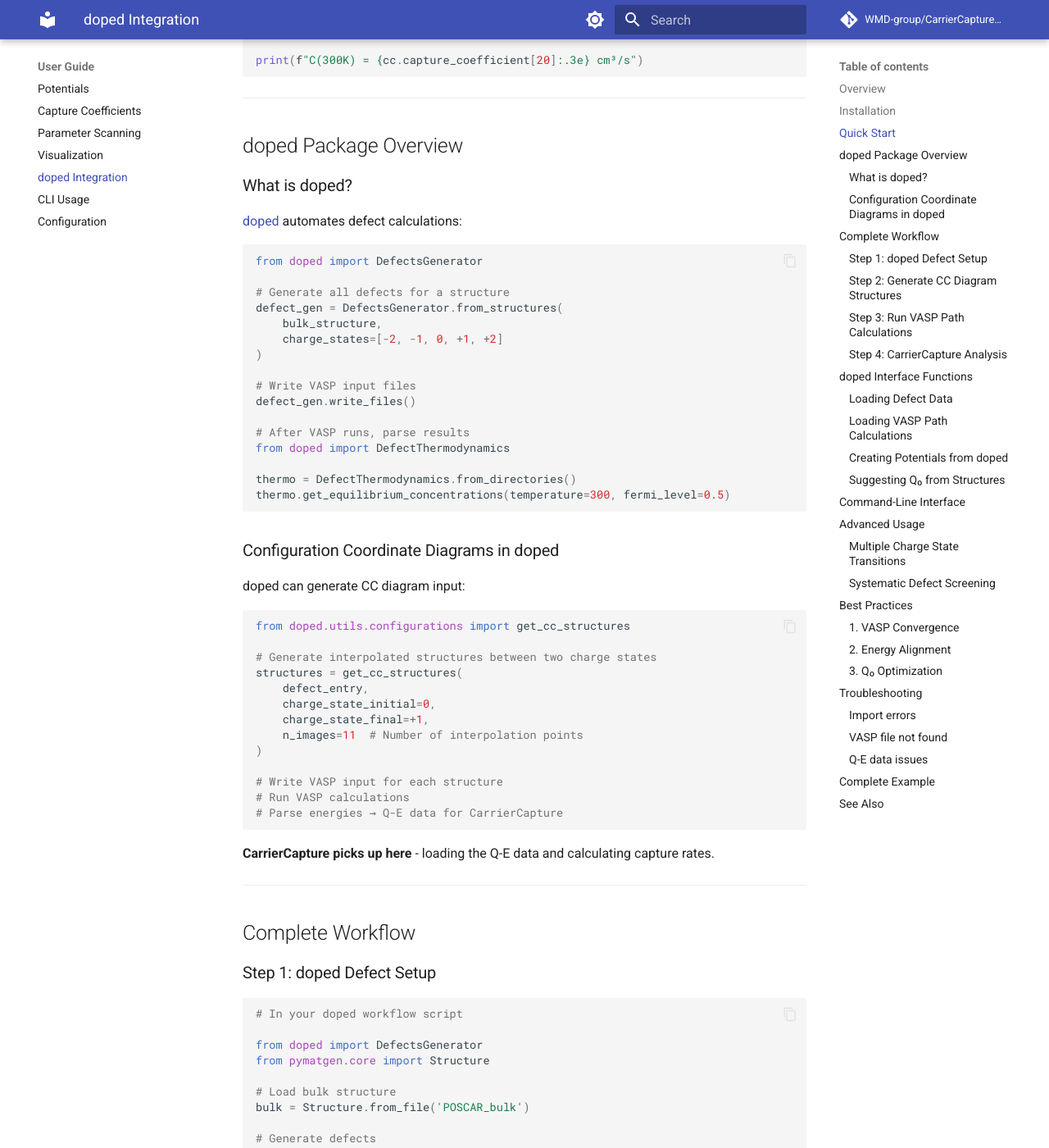
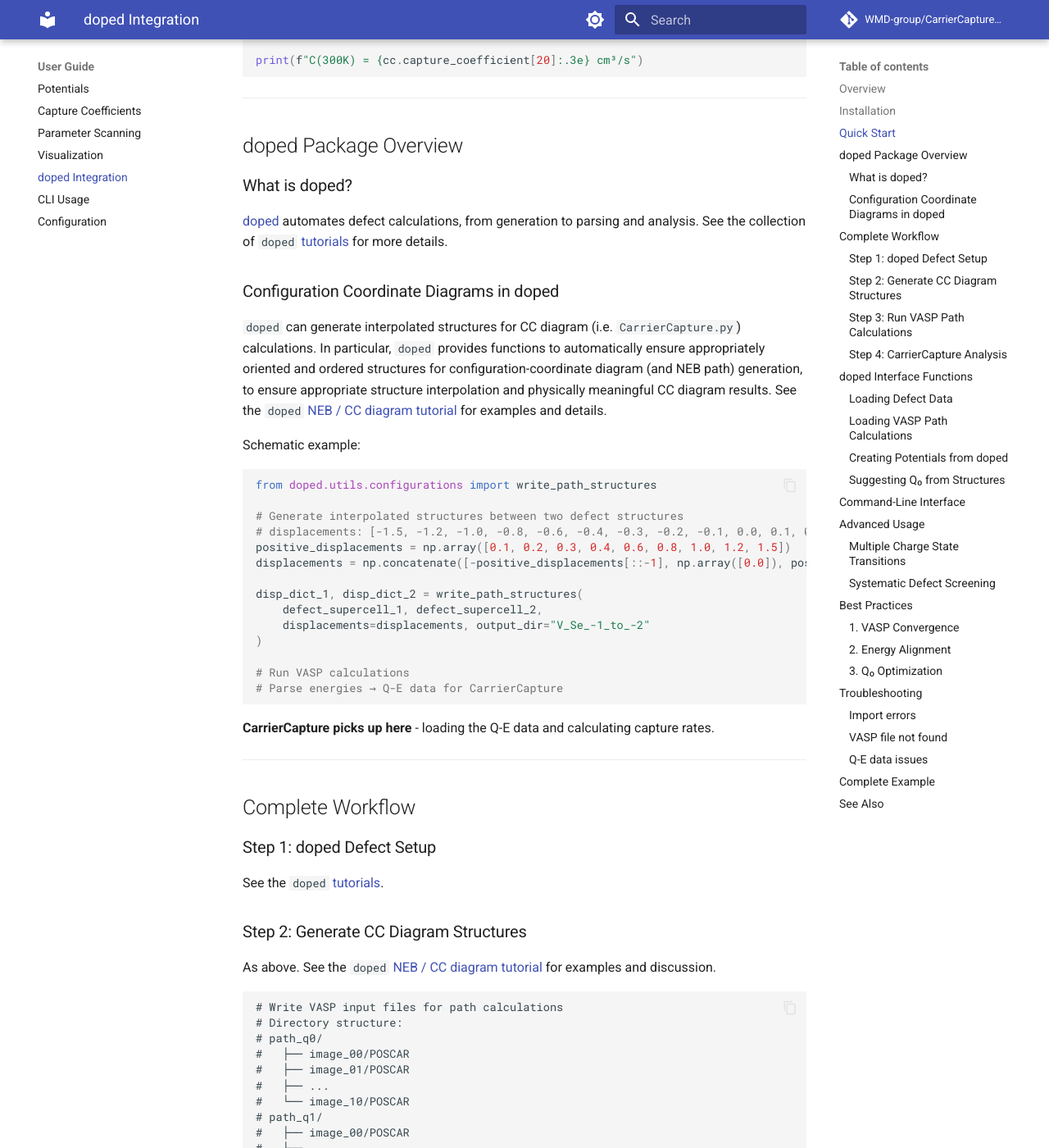
Before and after one commit to WMD-group/CarrierCapture.py, an MkDocs documentation site: the page built from docs/user-guide/doped-integration.md, in a window 1280 px wide and 1400 px high, scrolled down 1629 px. Shown: the whole window at 82% size. Built offline with MkDocs 1.6.1 and Material for MkDocs 9.7.7, drawn with Linux system fonts in a browser that asks for light colours; comment, search, counter and statistics services are not loaded; some of the changed text lies outside the part shown.

Commit message:
Update `doped` references and remove some hallucinated code

````diff
--- a/docs/user-guide/doped-integration.md
+++ b/docs/user-guide/doped-integration.md
@@ -87,43 +87,32 @@
 
 ### What is doped?
 
-[doped](https://github.com/SMTG-Bham/doped) automates defect calculations:
-
-```python
-from doped import DefectsGenerator
-
-# Generate all defects for a structure
-defect_gen = DefectsGenerator.from_structures(
-    bulk_structure,
-    charge_states=[-2, -1, 0, +1, +2]
-)
-
-# Write VASP input files
-defect_gen.write_files()
-
-# After VASP runs, parse results
-from doped import DefectThermodynamics
-
-thermo = DefectThermodynamics.from_directories()
-thermo.get_equilibrium_concentrations(temperature=300, fermi_level=0.5)
-```
+[doped](https://github.com/SMTG-Bham/doped) automates defect calculations, from generation to parsing and analysis.
+See the collection of `doped` [tutorials](https://doped.readthedocs.io/en/latest/Tutorials.html) for more details.
 
 ### Configuration Coordinate Diagrams in doped
 
-doped can generate CC diagram input:
+`doped` can generate interpolated structures for CC diagram (i.e. `CarrierCapture.py`) calculations.
+In particular, `doped` provides functions to automatically ensure appropriately oriented and ordered structures for
+configuration-coordinate diagram (and NEB path) generation, to ensure appropriate structure interpolation and physically
+meaningful CC diagram results.
+See the `doped` [NEB / CC diagram tutorial](https://doped.readthedocs.io/en/latest/CCD_NEB_tutorial.html) for examples
+and details.
 
+Schematic example:
 ```python
-from doped.utils.configurations import get_cc_structures
+from doped.utils.configurations import write_path_structures
 
-# Generate interpolated structures between two charge states
-structures = get_cc_structures(
-    defect_entry,
-    charge_state_initial=0,
-    charge_state_final=+1,
-    n_images=11  # Number of interpolation points
+# Generate interpolated structures between two defect structures
+# displacements: [-1.5, -1.2, -1.0, -0.8, -0.6, -0.4, -0.3, -0.2, -0.1, 0.0, 0.1, 0.2, 0.3, 0.4, 0.6, 0.8, 1.0, 1.2, 1.5]
+positive_displacements = np.array([0.1, 0.2, 0.3, 0.4, 0.6, 0.8, 1.0, 1.2, 1.5])
+displacements = np.concatenate([-positive_displacements[::-1], np.array([0.0]), positive_displacements])
+
+disp_dict_1, disp_dict_2 = write_path_structures(
+    defect_supercell_1, defect_supercell_2,
+    displacements=displacements, output_dir="V_Se_-1_to_-2"
 )
 
-# Write VASP input for each structure
 # Run VASP calculations
 # Parse energies → Q-E data for CarrierCapture
 ```
@@ -136,50 +125,14 @@
 
 ### Step 1: doped Defect Setup
 
-```python
-# In your doped workflow script
-
-from doped import DefectsGenerator
-from pymatgen.core import Structure
-
-# Load bulk structure
-bulk = Structure.from_file('POSCAR_bulk')
-
-# Generate defects
-defect_gen = DefectsGenerator.from_structures(
-    bulk,
-    extrinsic_elements=['Sn'],  # Dopant
-    charge_states=[-1, 0, +1, +2],
-    oxidation_states={'Zn': +2, 'O': -2}
-)
-
-# Write input files
-defect_gen.write_files(output_path='defects')
-
-# ... Run VASP calculations for defect energies ...
-# ... Analyze with DefectThermodynamics ...
-```
+See the `doped` [tutorials](https://doped.readthedocs.io/en/latest/Tutorials.html).
 
 ### Step 2: Generate CC Diagram Structures
 
-```python
-from doped.utils.configurations import get_cc_structures
+As above. See the `doped` [NEB / CC diagram tutorial](https://doped.readthedocs.io/en/latest/CCD_NEB_tutorial.html) for
+examples and discussion.
 
-# After identifying interesting defect (e.g., Sn_Zn)
-structures_q0 = get_cc_structures(
-    defect_entry,
-    charge_state_initial=0,
-    charge_state_final=0,  # Ground state path
-    n_images=11
-)
-
-structures_q1 = get_cc_structures(
-    defect_entry,
-    charge_state_initial=+1,
-    charge_state_final=+1,  # Excited state path
-    n_images=11
-)
-
+```
 # Write VASP input files for path calculations
 # Directory structure:
 # path_q0/
````
Also changed, not shown: README.md (+4 -0 lines).
